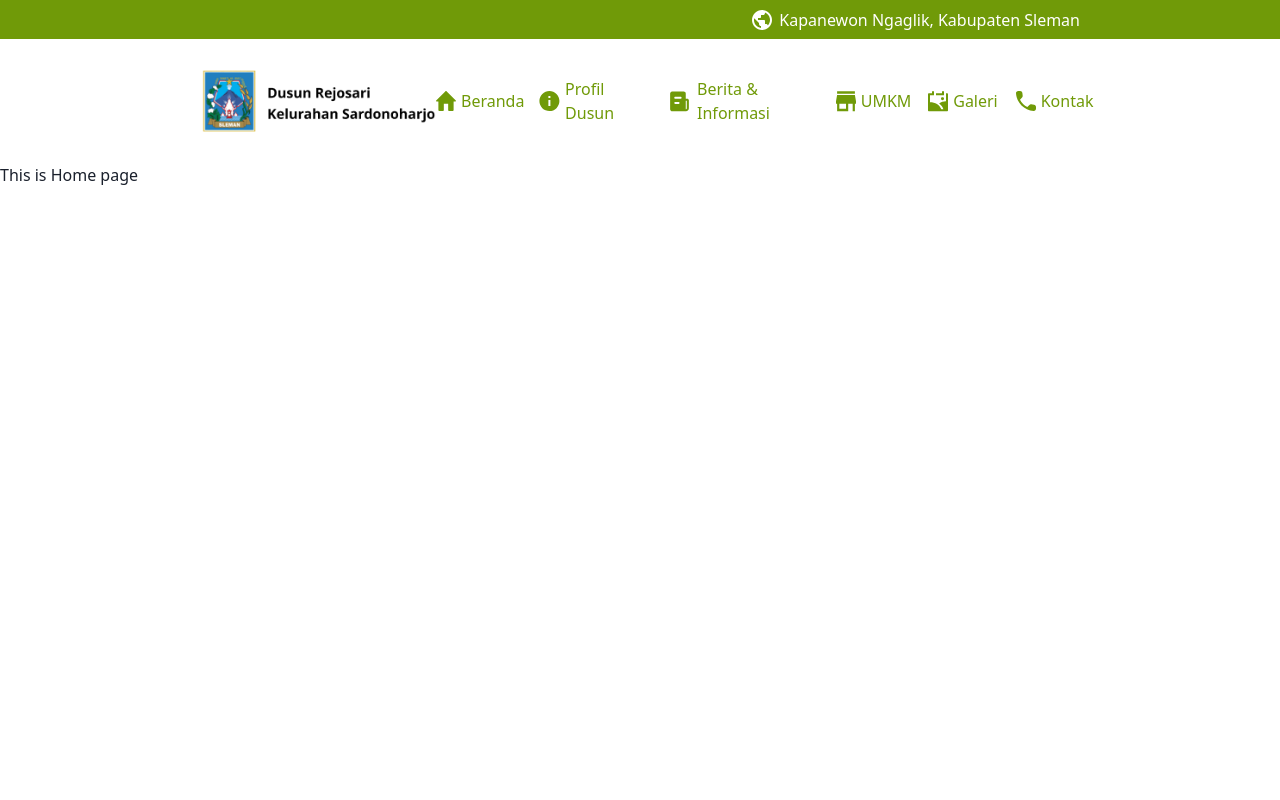
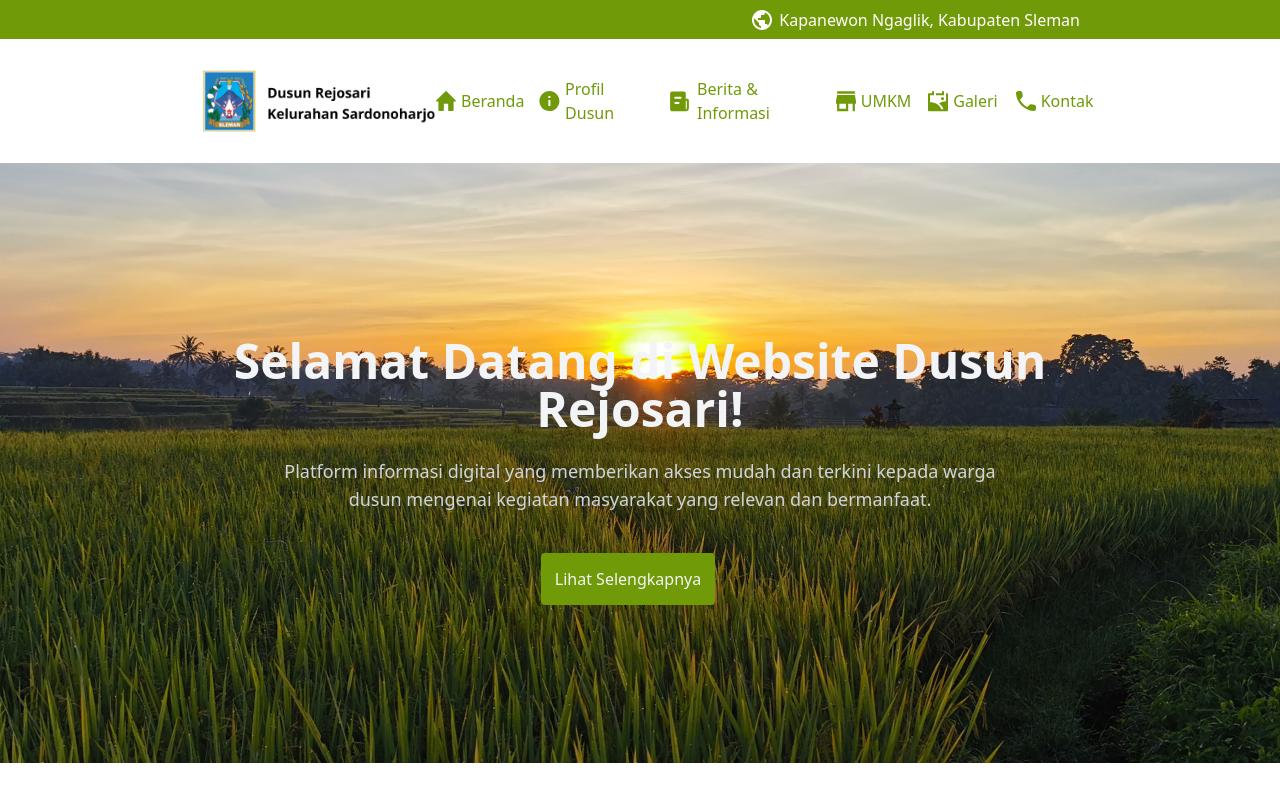
Before and after one commit to itsluthfi/explorejosari-react18, a React (Vite) app: page / in a window 1280 px wide. Built offline with nearby package versions, Linux system fonts and the light colour scheme.

Commit message:
feat(home): create hero section

```diff
--- a/src/pages/Home.jsx
+++ b/src/pages/Home.jsx
@@ -1,10 +1,40 @@
 import Navbar from '../components/Navbar.jsx';
+import RejosariBg from '../assets/rejosari-bg.png';
 
 export default function Home() {
   return (
     <>
       <Navbar />
-      <div>This is Home page</div>
+      {/* Hero section */}
+      <div
+        className="w-full h-[600px] bg-center bg-cover"
+        style={{
+          backgroundImage: `url(${RejosariBg})`,
+        }}
+      >
+        <div className="flex items-center justify-center w-full h-full py-12 ">
+          <div className="text-center">
+            <div className="container px-4 mx-auto">
+              <div className="max-w-4xl mx-auto text-center">
+                <h2 className="mt-8 mb-6 text-4xl font-bold text-gray-100 lg:text-5xl">
+                  Selamat Datang di Website Dusun Rejosari!
+                </h2>
+                <p className="max-w-3xl mx-auto mb-10 text-lg text-gray-300">
+                  Platform informasi digital yang memberikan akses mudah dan
+                  terkini kepada warga dusun mengenai kegiatan masyarakat yang
+                  relevan dan bermanfaat.
+                </p>
+                <a
+                  className="inline-block w-full px-3 py-3 mb-4 text-gray-100 transition duration-200 border-2 border-transparent rounded bg-hijau md:w-auto md:mr-6 hover:bg-hijau-gelap"
+                  href="#"
+                >
+                  Lihat Selengkapnya
+                </a>
+              </div>
+            </div>
+          </div>
+        </div>
+      </div>
     </>
   );
 }
```
Also changed, not shown: src/assets/rejosari-bg.png (added).
